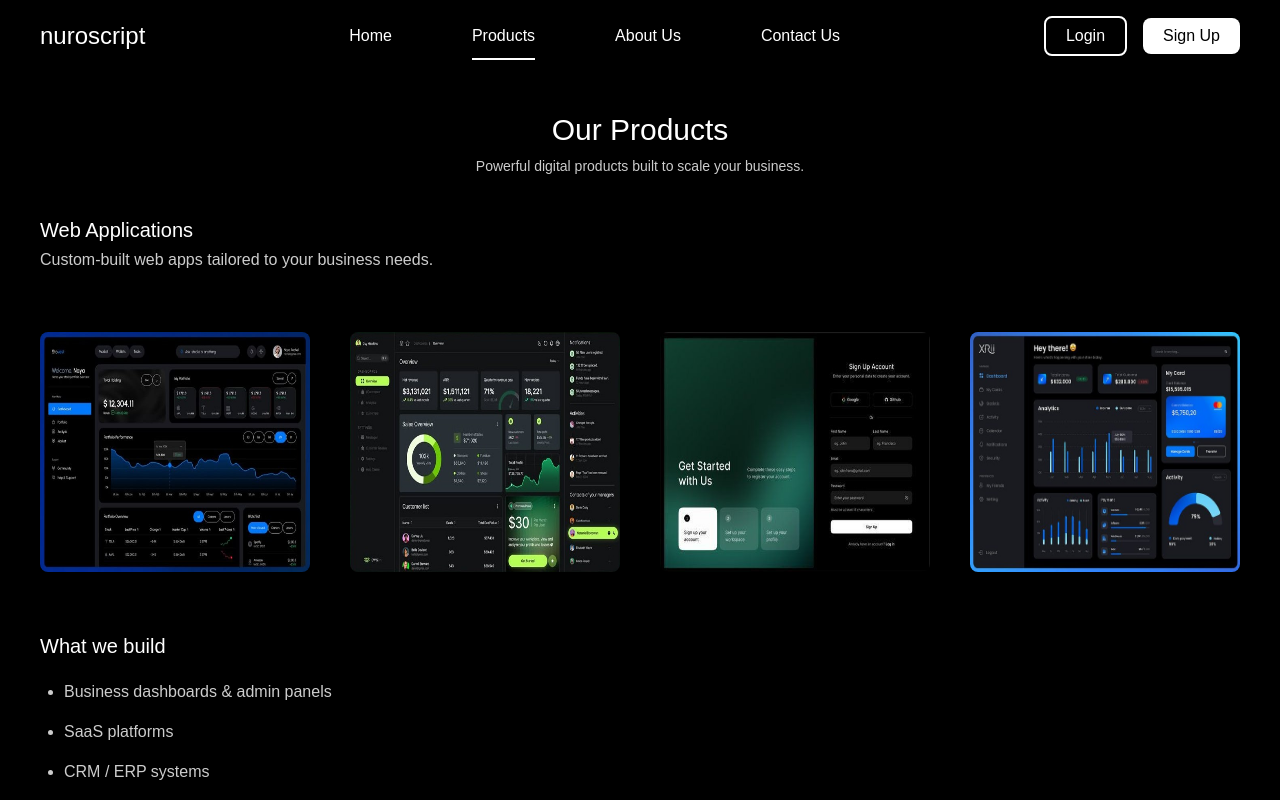
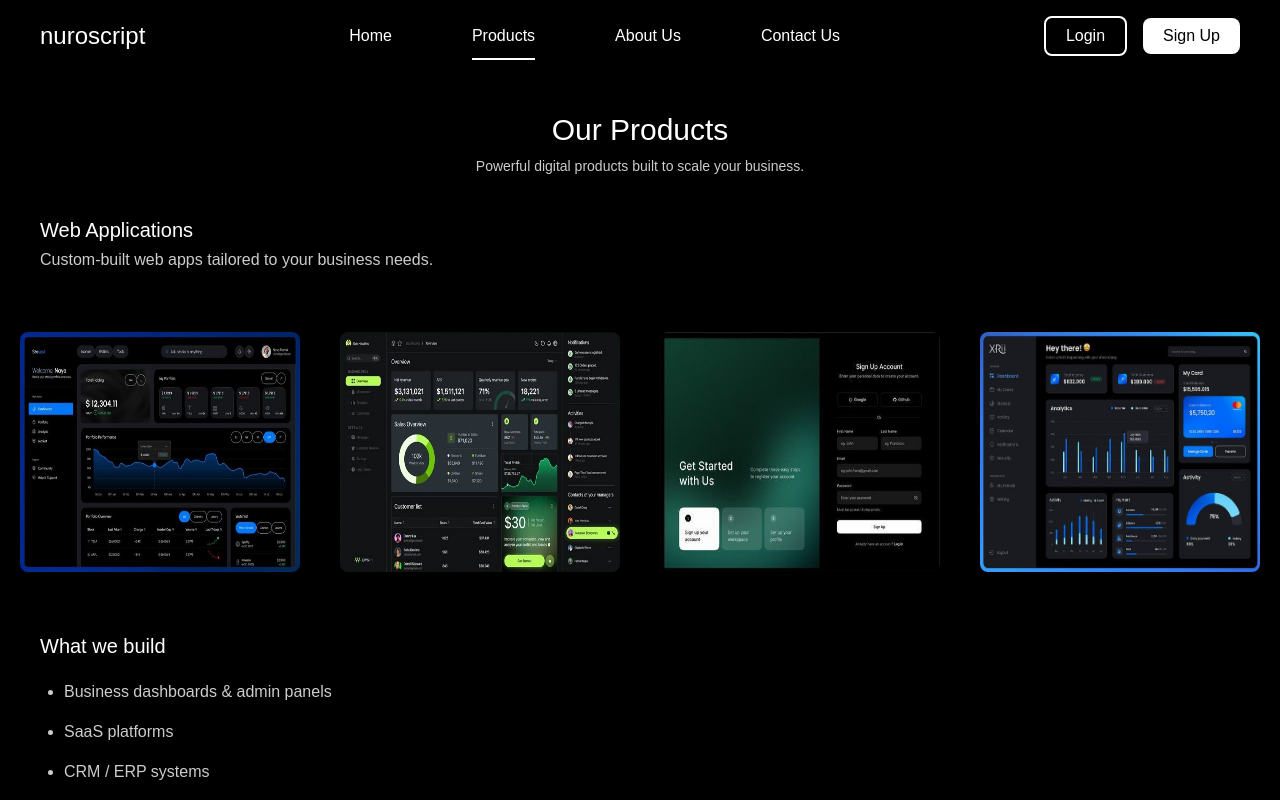
Before and after one commit to nuroscritp/nuroscript, a Next.js app: page /products in a window 1280 px wide. Shown: the top 800 px of the page. Built offline with nearby package versions, Linux system fonts and the light colour scheme.

Commit message:
31 commit

```diff
--- a/app/products/page.tsx
+++ b/app/products/page.tsx
@@ -17,7 +17,7 @@ export default function Products() {
           <p className="text-white/80">Custom-built web apps tailored to your business needs.</p>
         </div>
 
-        <div className="w-full lg:h-[240px] gap-10 grid grid-rows-4 lg:grid-cols-4 px-10 my-10">
+        <div className="w-full lg:h-[240px] gap-10 grid grid-rows-4 lg:grid-cols-4 px-5 my-10">
 
           <div className="w-full relative h-[240px]">
 
--- a/app/work/page.tsx
+++ b/app/work/page.tsx
@@ -15,7 +15,7 @@ export default function Work() {
       </div>
 
       {/* Work Grid */}
-      <div className="max-w-7xl mb-10 mx-auto grid grid-cols-1 lg:grid-cols-2 gap-10 items-center px-10 py-5 lg:p-1">
+      <div className="max-w-7xl mb-10 mx-auto grid grid-cols-1 lg:grid-cols-2 gap-10 items-center px-5 py-5 lg:p-1">
 
         {/* Logitech */}
         <VideoThumbnail videoId="lOs7Num3riU" />
```
